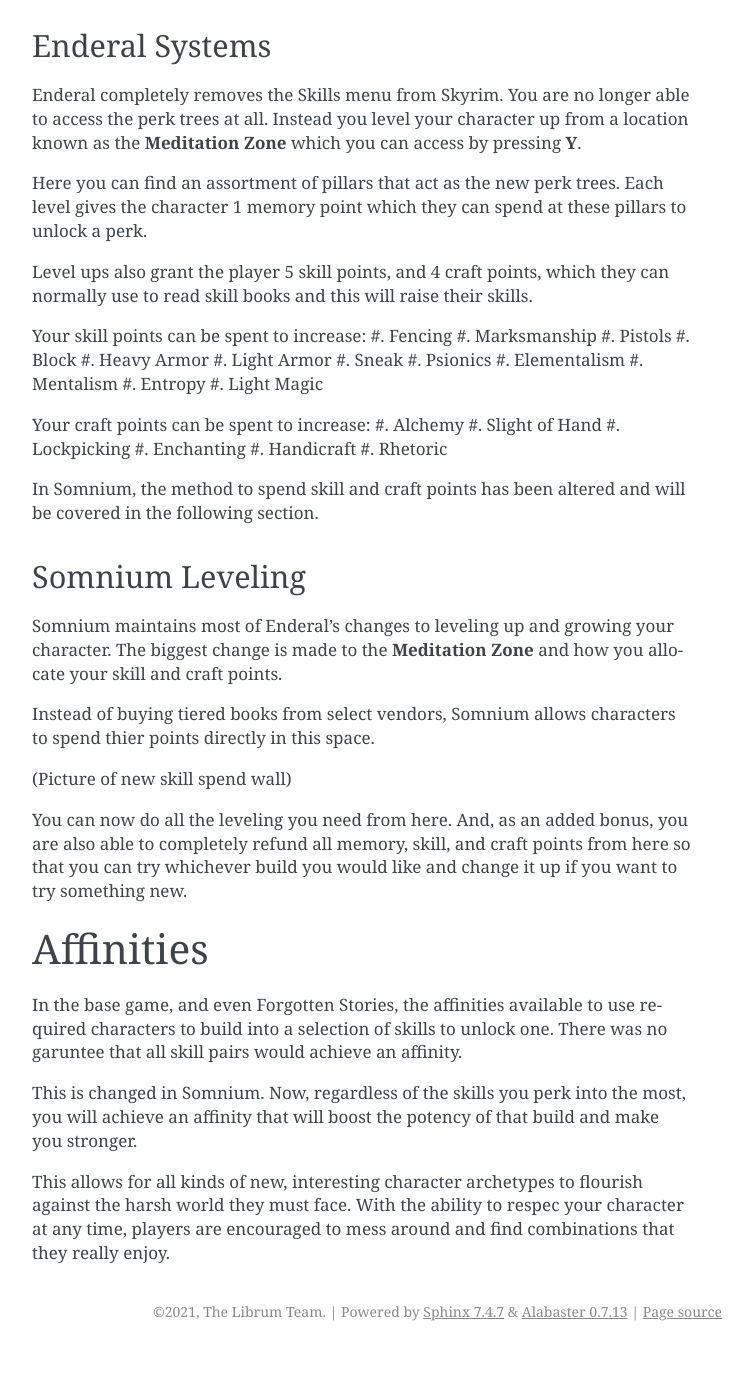
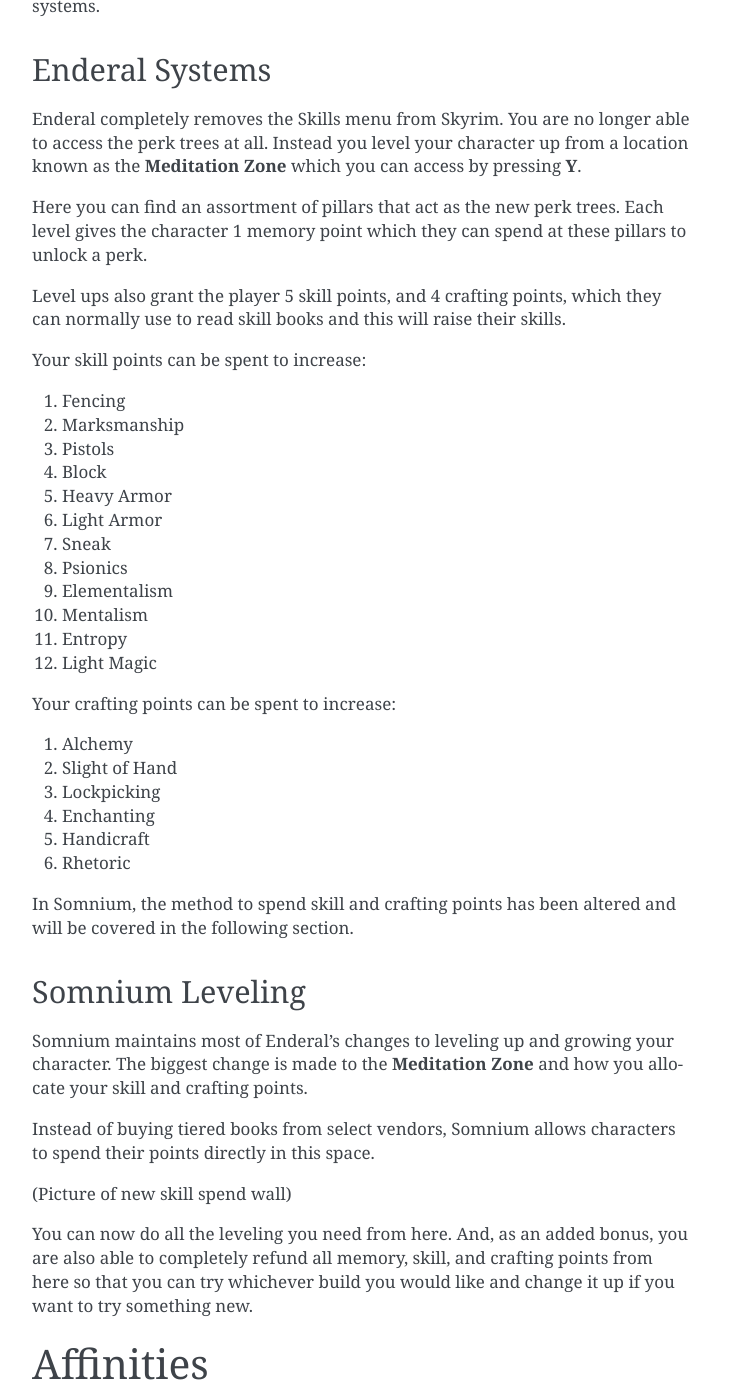
Before and after one commit to apoapse1/somnium-fur-enderal, a Sphinx documentation site: the page built from source/4_Character.rst, in a window 1280 px wide and 1400 px high, scrolled down 391 px. Shown: the whole window, without its empty margins (388-1141 px from the left). Built offline with Sphinx 7.4.7, drawn with Linux system fonts in a browser that asks for light colours; before the commit the page ends 1742 px from its top, so only the background shows below that; some of the changed text lies outside the part shown.

Commit message:
update 1

```diff
--- a/source/3_Atmosphere.rst
+++ b/source/3_Atmosphere.rst
@@ -28,14 +28,18 @@
 
 The denizens of Enderal now sport a whole new array of clothing that fits the time period we've placed upon the world. You will see lengthy coats, top hats, and glorious gowns decorating the citizens of Ark.
 
-Beyond the clothing of everyday citizens, those of a rougher persuasion will find their tools have changed too. Plate armor has faded into obscurity and the weapons designed to combat it followed soon after. Now is an age of the duelist. The people of the world will sport a variety of new blades.
+Beyond the clothing of everyday citizens, those of a rougher persuasion will find their tools have changed too. Plate armor has faded into obscurity and the weapons designed to combat it followed soon after. Now is an age of the duelist. The people of the world will sport a variety of new blades and armored vestments.
 
-Curved blades cut quickly and deeply, bleeding the foe. Old fashioned heavy and straight blades still stand on their own merits of heafty blows. And the long, flexible piercing blades denote those fighters that rely wholly on their agility to emerge victorious from any bout.
+Curved blades cut quickly and deeply, bleeding the foe. Old fashioned heavy and straight blades still stand on their own merits of balanced, hefty blows. And the long, flexible piercing blades denote those fighters that rely wholly on their agility and precision to emerge victorious from any bout.
 
 .. _Interface-reference-lable:
 
 User Interface
 --------------
+
+.. image:: https://raw.githubusercontent.com/apoapse1/somnium-fur-enderal/main/Resources/Prime%20HUD.png
+   :alt: HUDbleh
+   :align: center
 
 The HUD and UI have been updated as well. Somnium's user interface was chosen for its cleanliness and minimalist design. With the game designed now to be played in third person the HUD was manipulated to fit this choice by ensuring it is tucked out of the way, but that all the necessary information is available as needed.
 
@@ -70,7 +76,7 @@
 
 Alien sounds ring without a source, phantoms and nightmares haunt your steps, and even the things you believe to be real will prove you a liar.
 
-If you let the fever grow to even higher levels, to the dangerous peaks of what your brain can handle, your sight will fully change; color might fade to greyscale, and time might seem to pass you by at unnatural rates.
+If you let the fever grow to even higher levels, to the dangerous peaks of what your brain can handle, your sight will fully change; color might fade, and time might seem to pass you by at unnatural rates.
 
 Anomalies cause the gameplay of Somnium to be in a constant flux state. As your fever builds and wanes you experience the world in completely different ways. Somnium is designed to work with this flux state, to allow these anomalies to influence the game while also keeping it running and moving along smoothly and even tying most of the other core mechanics to these.
 
--- a/source/4_Character.rst
+++ b/source/4_Character.rst
@@ -8,7 +8,7 @@
 Character Growth
 ----------------
 
-In Enderal, characters level up and grow in power through different means to Skyrim. Most of your exp is going to come from completing quests and killing enemies rather than from making use of specific skills. If you are new to Enderal, the following section can help introduce you to some of the systems it changes about character growth. If you are have played Enderal before, and are only new to Somnium, then you can skip down to :ref:`growthSomniumLeveling` to see the changes we have made to Enderal's base systems.
+In Enderal, characters level up and grow in power through different means compared to Skyrim. Most of your experience points are going to come from completing quests and killing enemies rather than from making use of specific skills. If you are new to Enderal, the following section can help introduce you to some of the systems it changes involving character growth. If you are have played Enderal before, and are only new to Somnium, then you can skip down to :ref:`growthSomniumLeveling` to see the changes we have made to Enderal's base systems.
 
 .. _growthNew-reference-lable:
 
@@ -18,9 +18,10 @@
 
 Here you can find an assortment of pillars that act as the new perk trees. Each level gives the character 1 memory point which they can spend at these pillars to unlock a perk.
 
-Level ups also grant the player 5 skill points, and 4 craft points, which they can normally use to read skill books and this will raise their skills.
+Level ups also grant the player 5 skill points, and 4 crafting points, which they can normally use to read skill books and this will raise their skills.
 
 Your skill points can be spent to increase:
+
 #. Fencing
 #. Marksmanship
 #. Pistols
@@ -34,7 +35,8 @@
 #. Entropy
 #. Light Magic
 
-Your craft points can be spent to increase:
+Your crafting points can be spent to increase:
+
 #. Alchemy
 #. Slight of Hand
 #. Lockpicking
@@ -42,27 +44,27 @@
 #. Handicraft
 #. Rhetoric
 
-In Somnium, the method to spend skill and craft points has been altered and will be covered in the following section.
+In Somnium, the method to spend skill and crafting points has been altered and will be covered in the following section.
 
 .. _growthSomniumLeveling-reference-lable_
 
 Somnium Leveling
 ^^^^^^^^^^^^^^^^
-Somnium maintains most of Enderal's changes to leveling up and growing your character. The biggest change is made to the **Meditation Zone** and how you allocate your skill and craft points.
+Somnium maintains most of Enderal's changes to leveling up and growing your character. The biggest change is made to the **Meditation Zone** and how you allocate your skill and crafting points.
 
-Instead of buying tiered books from select vendors, Somnium allows characters to spend thier points directly in this space.
+Instead of buying tiered books from select vendors, Somnium allows characters to spend their points directly in this space.
 
 (Picture of new skill spend wall)
 
-You can now do all the leveling you need from here. And, as an added bonus, you are also able to completely refund all memory, skill, and craft points from here so that you can try whichever build you would like and change it up if you want to try something new.
+You can now do all the leveling you need from here. And, as an added bonus, you are also able to completely refund all memory, skill, and crafting points from here so that you can try whichever build you would like and change it up if you want to try something new.
 
 .. _Affinities-reference-lable_
 
 Affinities
 ----------
 
-In the base game, and even Forgotten Stories, the affinities available to use required characters to build into a selection of skills to unlock one. There was no garuntee that all skill pairs would achieve an affinity.
+In the base game, and even Forgotten Stories, the affinities available to use required characters to build into a selection of skills to reach an affinity. There was no garuntee that all skill pairs would achieve an affinity.
 
-This is changed in Somnium. Now, regardless of the skills you perk into the most, you will achieve an affinity that will boost the potency of that build and make you stronger.
+This is changed in Somnium. Now, regardless of the skills you perk into, you will achieve an affinity that will boost the potency of that build and make you stronger.
 
 This allows for all kinds of new, interesting character archetypes to flourish against the harsh world they must face. With the ability to respec your character at any time, players are encouraged to mess around and find combinations that they really enjoy.
```
Also changed, not shown: other parts of source/3_Atmosphere.rst (+2 -0 lines), source/2_Gameplay.rst (+27 -22 lines), 2 other files.
